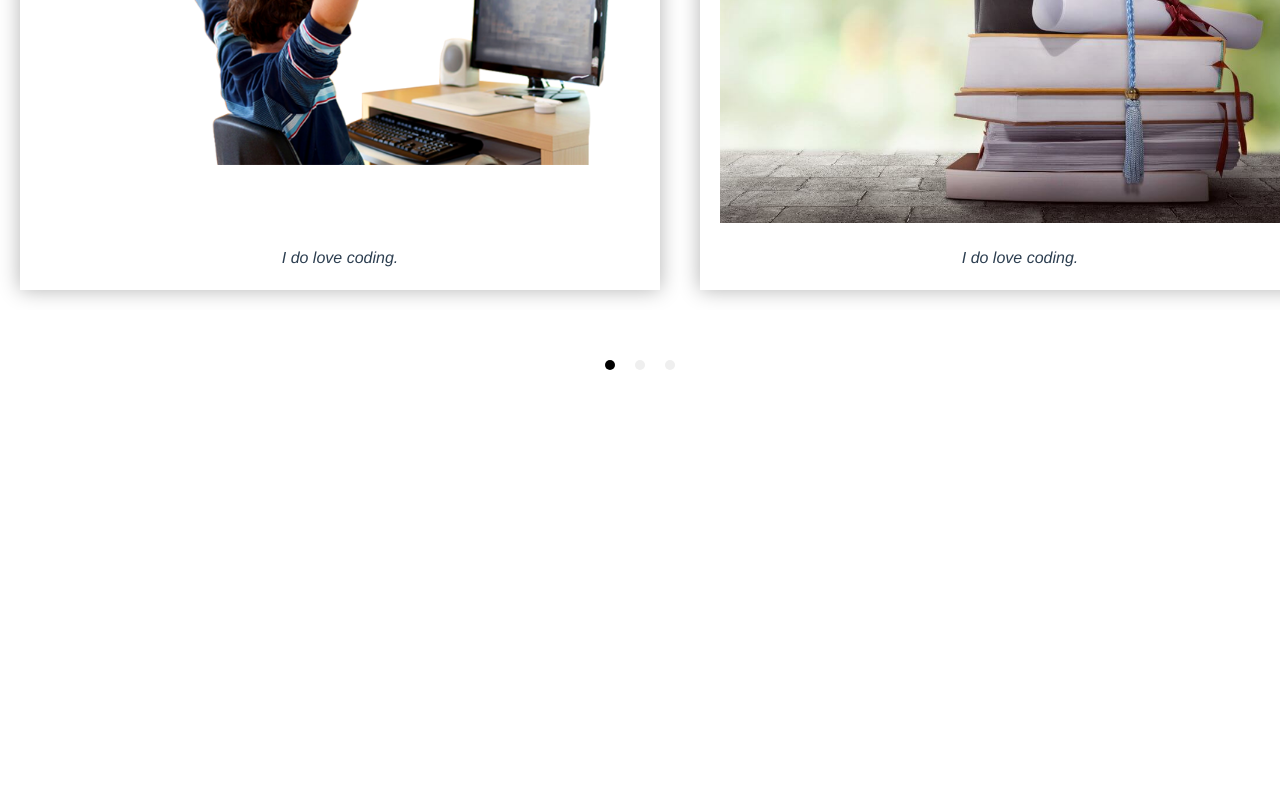
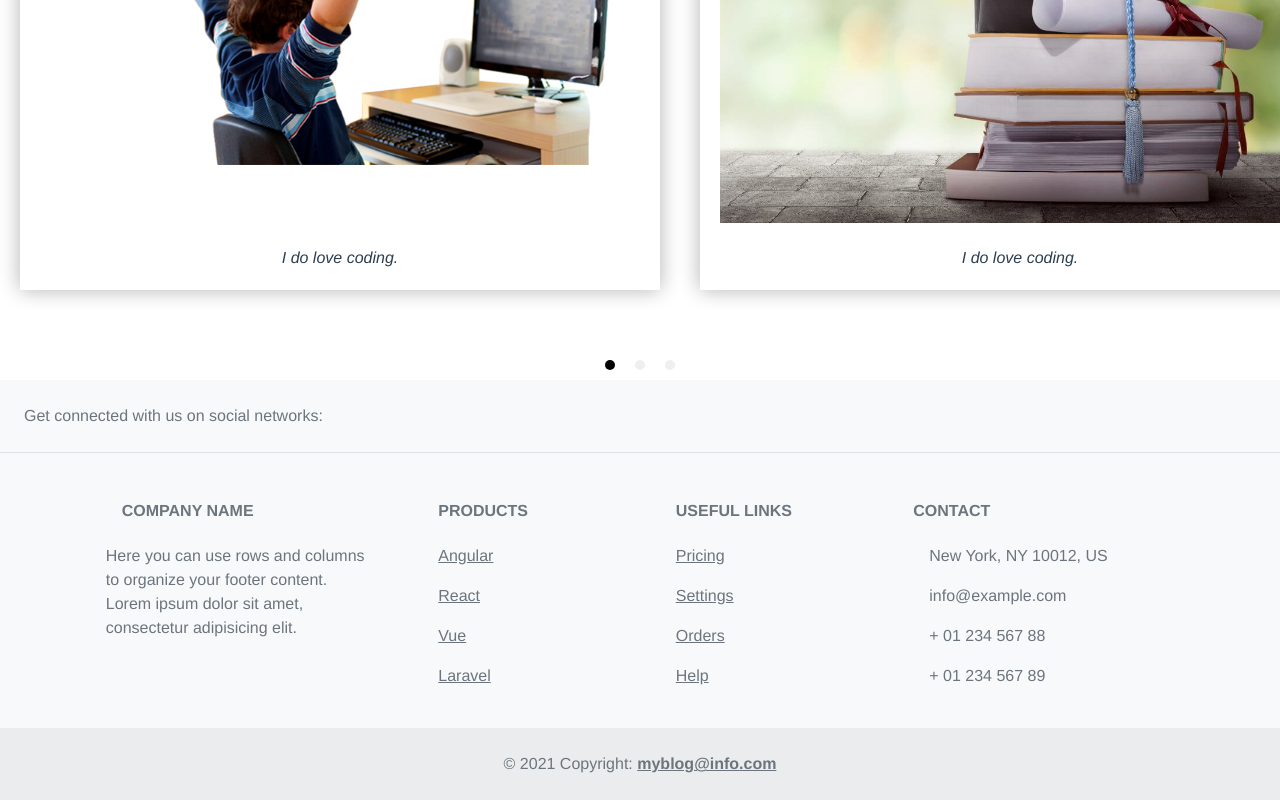
Before and after one commit to wg-d/vue-webpack-demo, a Vue app: page / in a window 1280 px wide. Shown: the part 352-1152 px from the top of the page. Before the commit the page ends 800 px from the top, so only its background shows below. Built offline with nearby package versions, Linux system fonts and the light colour scheme; no server answers.

Commit message:
footer add

```diff
--- a/src/App.vue
+++ b/src/App.vue
@@ -23,6 +23,7 @@
     </div>
     </nav>
     <router-view></router-view>
+    <Footer></Footer>
   </div>
 </template>
 
@@ -30,13 +31,15 @@
 import HelloWorld from './components/HelloWorld'
 import PostsExample from './components/Posts.vue'
 import Contact from './components/Contact.vue'
+import Footer from './components/Footer.vue'
 
 export default {
   name: 'App',
   components: {
     HelloWorld,
     PostsExample,
-    Contact
+    Contact,
+    Footer
   }
 }
 </script>
--- /dev/null
+++ b/src/components/Footer.vue
@@ -0,0 +1,139 @@
+<template>
+    <footer class="text-center text-lg-start bg-light text-muted">
+    <!-- Section: Social media -->
+    <section
+        class="d-flex justify-content-center justify-content-lg-between p-4 border-bottom"
+    >
+        <!-- Left -->
+        <div class="me-5 d-none d-lg-block">
+        <span>Get connected with us on social networks:</span>
+        </div>
+        <!-- Left -->
+
+        <!-- Right -->
+        <div>
+        <a href="" class="me-4 text-reset">
+            <i class="fab fa-facebook-f"></i>
+        </a>
+        <a href="" class="me-4 text-reset">
+            <i class="fab fa-twitter"></i>
+        </a>
+        <a href="" class="me-4 text-reset">
+            <i class="fab fa-google"></i>
+        </a>
+        <a href="" class="me-4 text-reset">
+            <i class="fab fa-instagram"></i>
+        </a>
+        <a href="" class="me-4 text-reset">
+            <i class="fab fa-linkedin"></i>
+        </a>
+        <a href="" class="me-4 text-reset">
+            <i class="fab fa-github"></i>
+        </a>
+        </div>
+        <!-- Right -->
+    </section>
+    <!-- Section: Social media -->
+
+    <!-- Section: Links  -->
+    <section class="">
+        <div class="container text-center text-md-start mt-5">
+        <!-- Grid row -->
+        <div class="row mt-3">
+            <!-- Grid column -->
+            <div class="col-md-3 col-lg-4 col-xl-3 mx-auto mb-4">
+            <!-- Content -->
+            <h6 class="text-uppercase fw-bold mb-4">
+                <i class="fas fa-gem me-3"></i>Company name
+            </h6>
+            <p>
+                Here you can use rows and columns to organize your footer content. Lorem ipsum
+                dolor sit amet, consectetur adipisicing elit.
+            </p>
+            </div>
+            <!-- Grid column -->
+
+            <!-- Grid column -->
+            <div class="col-md-2 col-lg-2 col-xl-2 mx-auto mb-4">
+            <!-- Links -->
+            <h6 class="text-uppercase fw-bold mb-4">
+                Products
+            </h6>
+            <p>
+                <a href="#!" class="text-reset">Angular</a>
+            </p>
+            <p>
+                <a href="#!" class="text-reset">React</a>
+            </p>
+            <p>
+                <a href="#!" class="text-reset">Vue</a>
+            </p>
+            <p>
+                <a href="#!" class="text-reset">Laravel</a>
+            </p>
+            </div>
+            <!-- Grid column -->
+
+            <!-- Grid column -->
+            <div class="col-md-3 col-lg-2 col-xl-2 mx-auto mb-4">
+            <!-- Links -->
+            <h6 class="text-uppercase fw-bold mb-4">
+                Useful links
+            </h6>
+            <p>
+                <a href="#!" class="text-reset">Pricing</a>
+            </p>
+            <p>
+                <a href="#!" class="text-reset">Settings</a>
+            </p>
+            <p>
+                <a href="#!" class="text-reset">Orders</a>
+            </p>
+            <p>
+                <a href="#!" class="text-reset">Help</a>
+            </p>
+            </div>
+            <!-- Grid column -->
+
+            <!-- Grid column -->
+            <div class="col-md-4 col-lg-3 col-xl-3 mx-auto mb-md-0 mb-4">
+            <!-- Links -->
+            <h6 class="text-uppercase fw-bold mb-4">
+                Contact
+            </h6>
+            <p><i class="fas fa-home me-3"></i> New York, NY 10012, US</p>
+            <p>
+                <i class="fas fa-envelope me-3"></i>
+                info@example.com
+            </p>
+            <p><i class="fas fa-phone me-3"></i> + 01 234 567 88</p>
+            <p><i class="fas fa-print me-3"></i> + 01 234 567 89</p>
+            </div>
+            <!-- Grid column -->
+        </div>
+        <!-- Grid row -->
+        </div>
+    </section>
+    <!-- Section: Links  -->
+
+    <!-- Copyright -->
+    <div class="text-center p-4" style="background-color: rgba(0, 0, 0, 0.05);">
+        © 2021 Copyright:
+        <a class="text-reset fw-bold" href="#">myblog@info.com</a>
+    </div>
+    <!-- Copyright -->
+    </footer>
+</template>
+
+<script>
+export default {
+    setup() {
+
+    },
+    name: 'Footer'
+
+}
+</script>
+<style scoped>
+
+</style>
```
Also changed, not shown: src/components/Posts.vue (indentation only).
